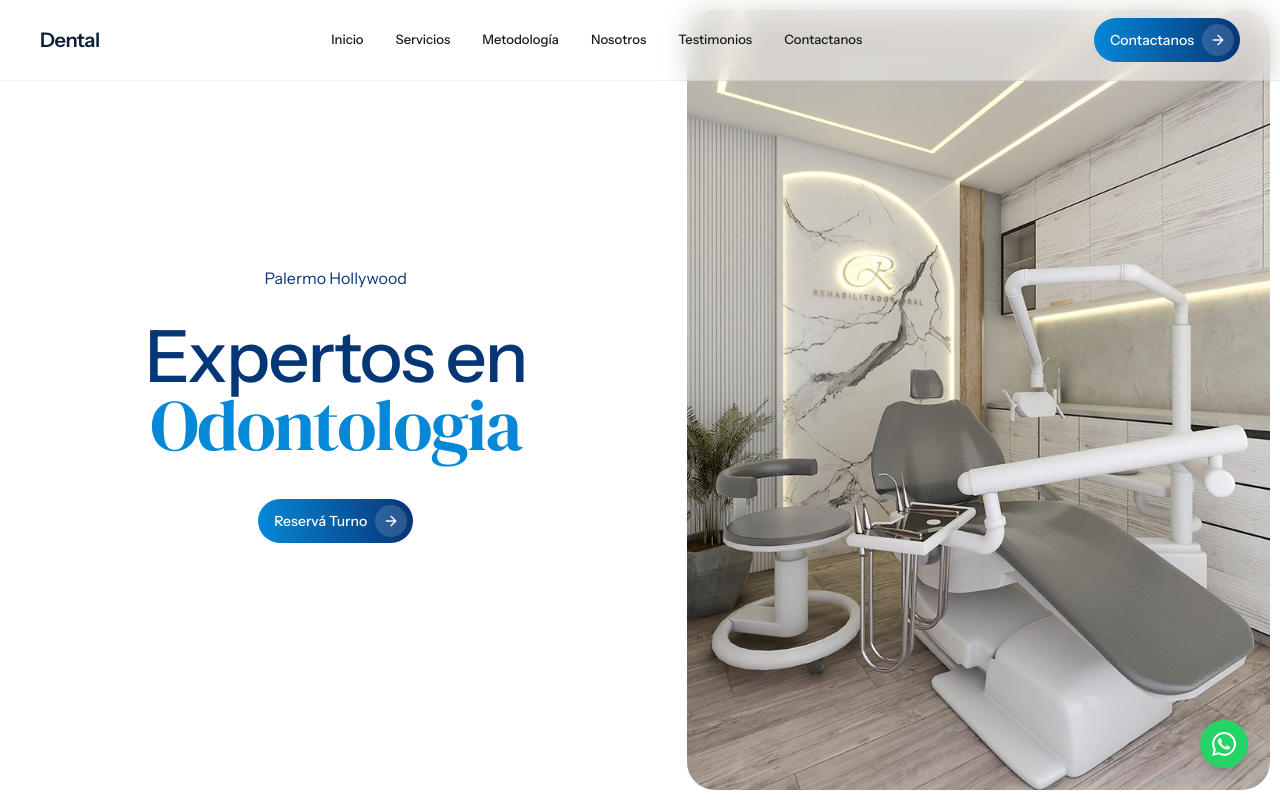
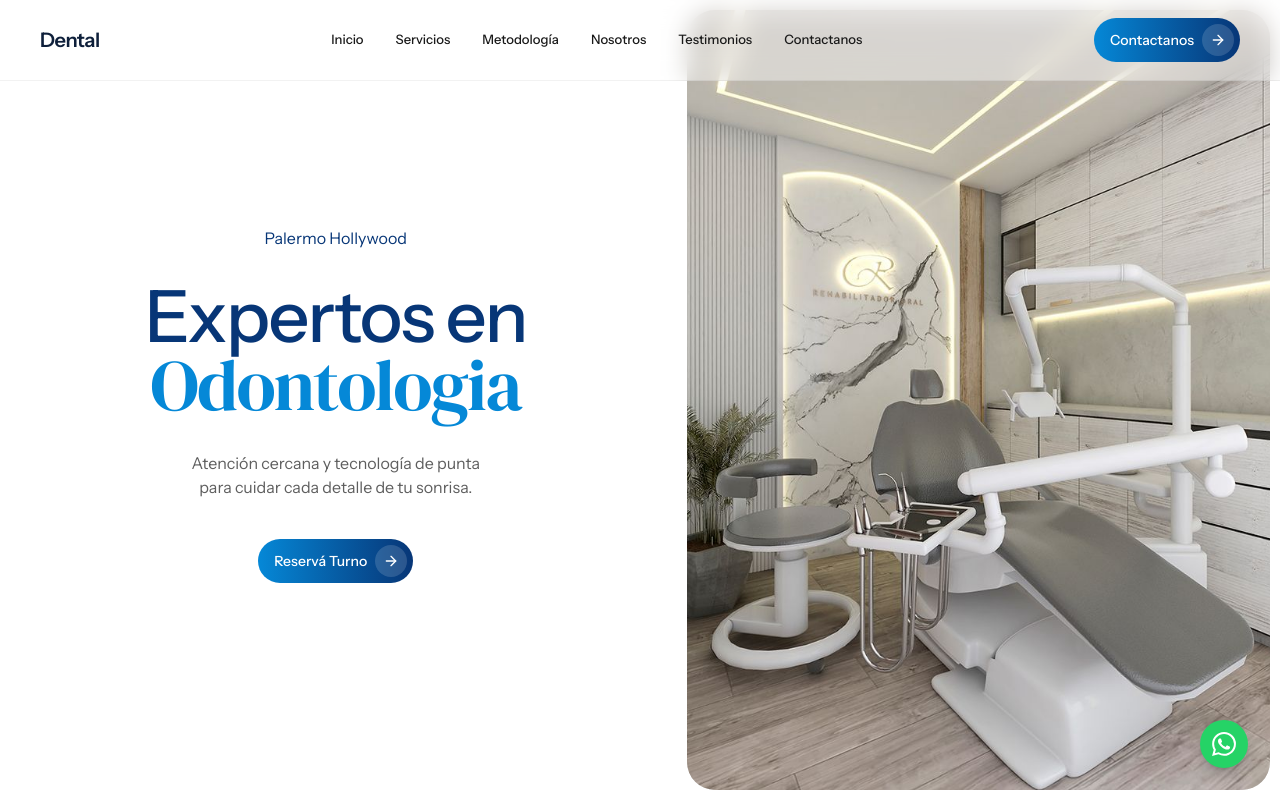
Before and after one commit to mateoLorenzo/kingdom-tech, a Next.js app in the folder dental-landing/: page / in a window 1280 px wide. Shown: the top 800 px of the page. Built offline with nearby package versions, Linux system fonts and the light colour scheme.

Commit message:
Added hero subtitle

```diff
--- a/dental-landing/components/sections/Hero.tsx
+++ b/dental-landing/components/sections/Hero.tsx
@@ -35,9 +35,15 @@ export function Hero() {
               Odontologia
             </span>
           </h1>
+          <p
+            className="animate-hero-fade-up max-w-[380px] text-sm sm:text-base text-[#1A1A1A]/70"
+            style={{ animationDelay: "340ms" }}
+          >
+            Atención cercana y tecnología de punta <br /> para cuidar cada detalle de tu sonrisa.
+          </p>
           <div
             className="animate-hero-fade-up mt-1 sm:mt-2"
-            style={{ animationDelay: "420ms" }}
+            style={{ animationDelay: "460ms" }}
           >
             <Button
               href={whatsappUrl()}
```
